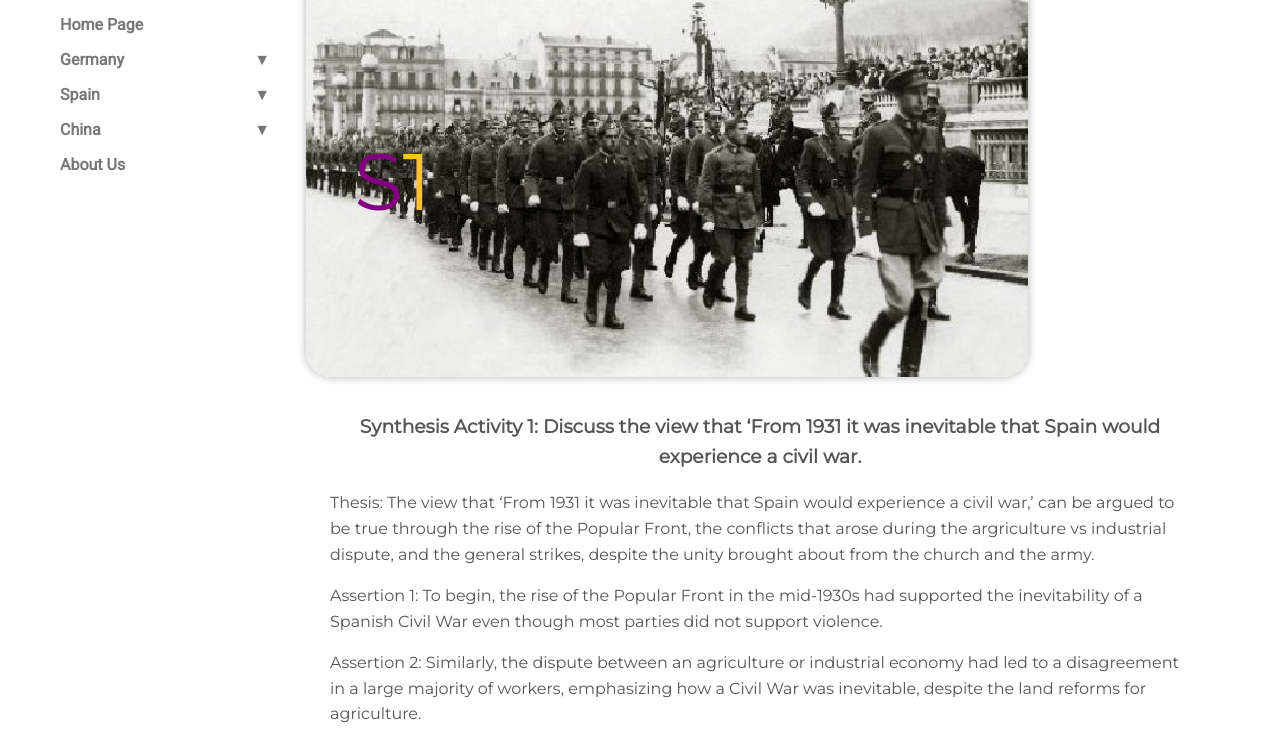
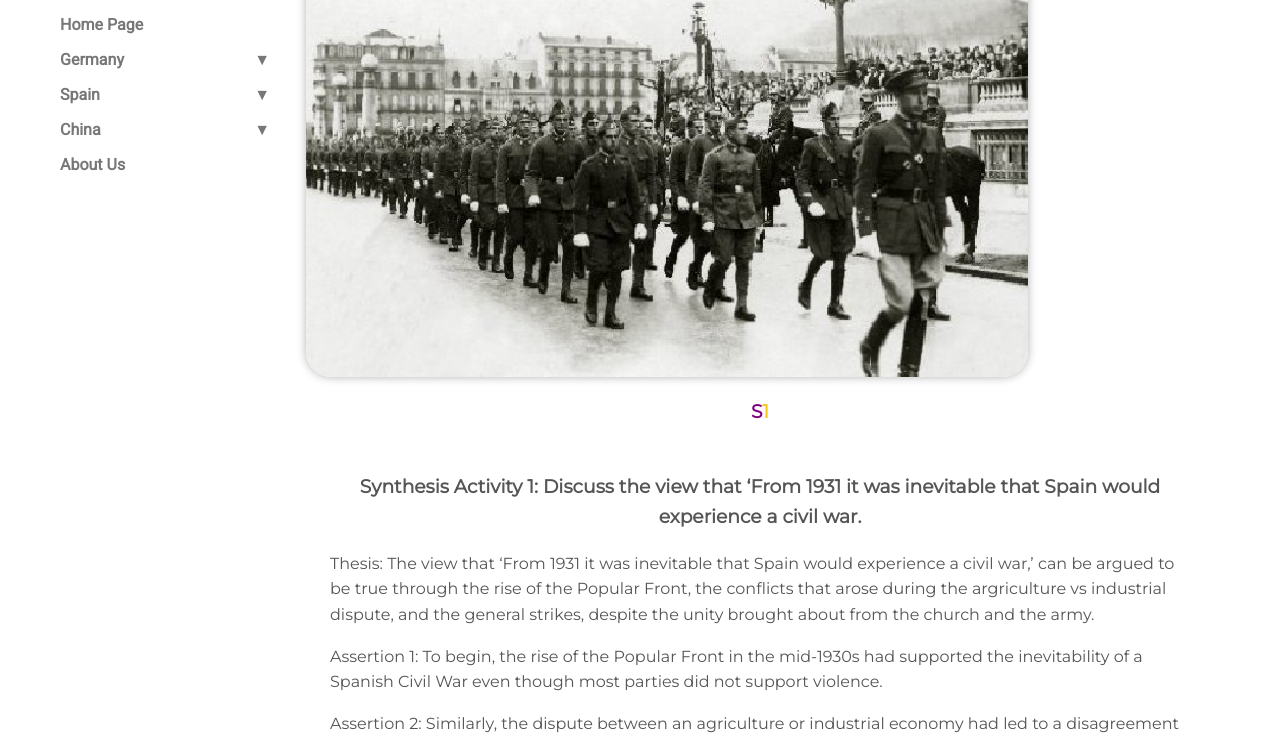
Before and after one commit to adamprice213/adamprice213.github.io, a plain HTML site: page spain/s1/synth-act.html in a window 1280 px wide. Shown: the part 55-795 px from the top of the page. Drawn offline with Linux system fonts and the light colour scheme.

Commit message:
Update synth-act.html

```diff
--- a/spain/s1/synth-act.html
+++ b/spain/s1/synth-act.html
@@ -81,7 +81,7 @@
 	<main>			<!-- ADAM THIS IS WHERE STUFF GOES -->
 		<header>
 			<img src="/img/Spain.png">
-			<h1 style="text-align: center;"><span style="color: rgb(128,0,128);">S</span><span style="color: rgb(250, 197, 28);">1</span></h1>
+			<h3 style="text-align: center;"><span style="color: rgb(128,0,128);">S</span><span style="color: rgb(250, 197, 28);">1</span></h3>
 		</header>
 		<article>
 			<h3 style="text-align: center;">Synthesis Activity 1: Discuss the view that ‘From 1931 it was inevitable that Spain would experience a civil war.</h3>
```
